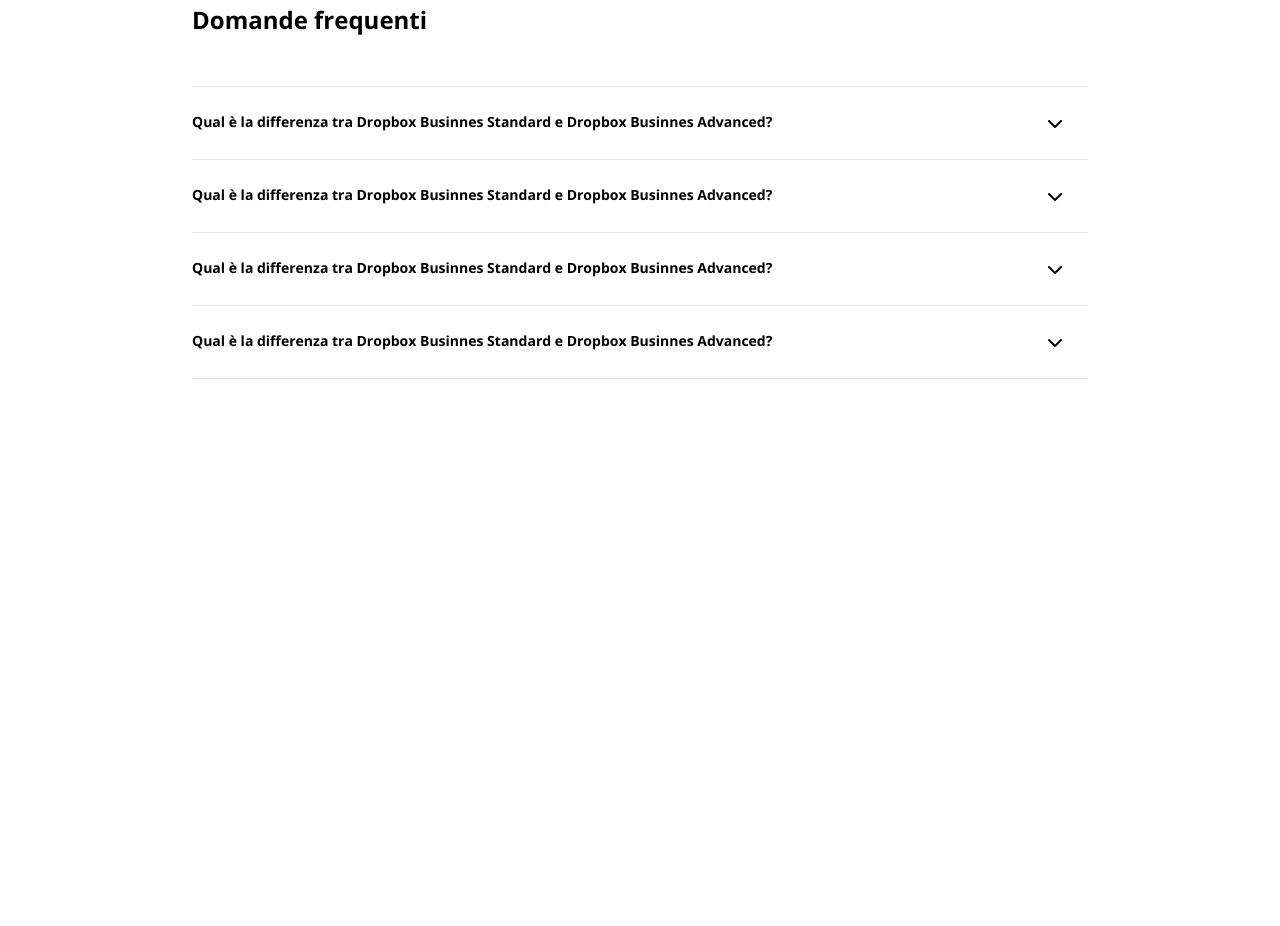
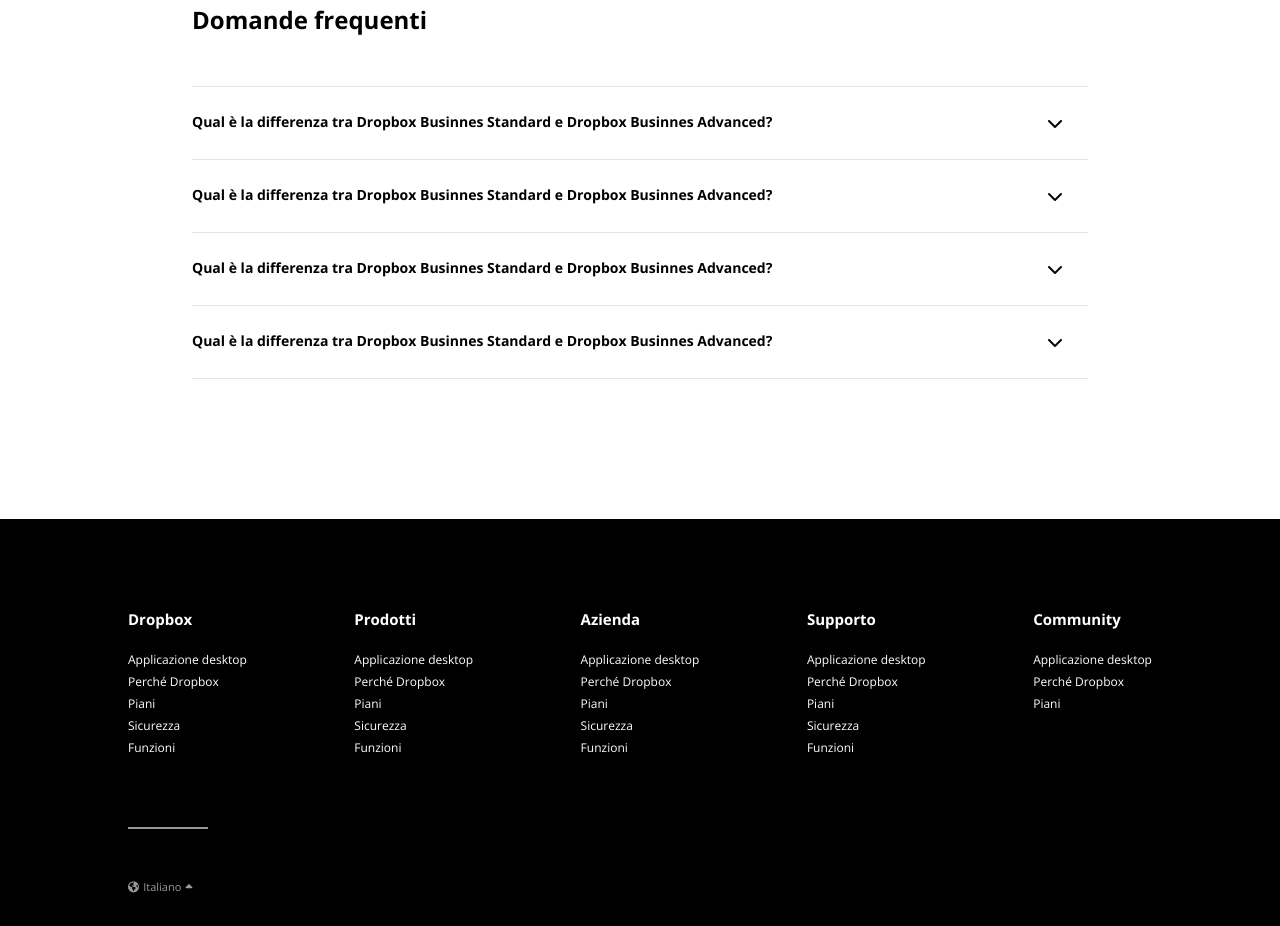
Before and after one commit to NicolaVerlato/htmlcss-dropbox, a plain HTML site: page index.html in a window 1280 px wide. Shown: the part 5030-5956 px from the top of the page. Before the commit the page ends 5549 px from the top, so only its background shows below. Drawn offline with nearby package versions, Linux system fonts and the light colour scheme.

Commit message:
mancano ultimi ritocchi

```diff
--- a/css/style.css
+++ b/css/style.css
@@ -363,3 +363,34 @@ li span{
 .domanda span{
     padding-right: 25px;
 }
+
+/* FOOTER */
+footer{
+    background-color: black;
+    color: white;
+    padding-top: 80px;
+    padding-bottom: 30px;
+}
+.col-footer h3{
+    font-size: 15px;
+}
+.col-footer a{
+    background-color: inherit;
+    color: inherit;
+    font-size: 12px;
+    padding: 0;
+}
+.col-footer li{
+    margin: 0;
+}
+.container-big .linea{
+    margin-top: 70px;
+    margin-bottom: 40px;
+    border: 1px solid rgba(255, 255, 255, 0.6);
+    width: 80px;
+}
+.language span{
+    font-size: 11px;
+    color:  rgba(255, 255, 255, 0.6);
+    display: inline;
+}
--- a/index.html
+++ b/index.html
@@ -467,5 +467,123 @@
 
     </main>
 
+    <footer>
+        <div class="container-big">
+            <div class="flex-space-between">
+                <div class="col-footer">
+                    <h3>Dropbox</h3>
+
+                    <ul>
+                        <li>
+                            <a href="#">Applicazione desktop</a>
+                        </li>
+                        <li>
+                            <a href="#">Perché Dropbox</a>
+                        </li>
+                        <li>
+                            <a href="#">Piani</a>
+                        </li>
+                        <li>
+                            <a href="#">Sicurezza</a>
+                        </li>
+                        <li>
+                            <a href="#">Funzioni</a>
+                        </li>
+                    </ul>
+                </div>
+
+                <div class="col-footer">
+                    <h3>Prodotti</h3>
+
+                    <ul>
+                        <li>
+                            <a href="#">Applicazione desktop</a>
+                        </li>
+                        <li>
+                            <a href="#">Perché Dropbox</a>
+                        </li>
+                        <li>
+                            <a href="#">Piani</a>
+                        </li>
+                        <li>
+                            <a href="#">Sicurezza</a>
+                        </li>
+                        <li>
+                            <a href="#">Funzioni</a>
+                        </li>
+                    </ul>
+                </div>
+
+                <div class="col-footer">
+                    <h3>Azienda</h3>
+
+                    <ul>
+                        <li>
+                            <a href="#">Applicazione desktop</a>
+                        </li>
+                        <li>
+                            <a href="#">Perché Dropbox</a>
+                        </li>
+                        <li>
+                            <a href="#">Piani</a>
+                        </li>
+                        <li>
+                            <a href="#">Sicurezza</a>
+                        </li>
+                        <li>
+                            <a href="#">Funzioni</a>
+                        </li>
+                    </ul>
+                </div>
+
+                <div class="col-footer">
+                    <h3>Supporto</h3>
+
+                    <ul>
+                        <li>
+                            <a href="#">Applicazione desktop</a>
+                        </li>
+                        <li>
+                            <a href="#">Perché Dropbox</a>
+                        </li>
+                        <li>
+                            <a href="#">Piani</a>
+                        </li>
+                        <li>
+                            <a href="#">Sicurezza</a>
+                        </li>
+                        <li>
+                            <a href="#">Funzioni</a>
+                        </li>
+                    </ul>
+                </div>
+
+                <div class="col-footer">
+                    <h3>Community</h3>
+
+                    <ul>
+                        <li>
+                            <a href="#">Applicazione desktop</a>
+                        </li>
+                        <li>
+                            <a href="#">Perché Dropbox</a>
+                        </li>
+                        <li>
+                            <a href="#">Piani</a>
+                        </li>
+                    </ul>
+                </div>
+            </div>
+
+            <div class="linea"></div>
+
+            <div class="language">
+                <span><i class="fa-solid fa-earth-americas"></i></span>
+                <span>Italiano</span>
+                <span class="triangle"><i class="fa-solid fa-caret-up"></i></span>
+            </div>
+        </div>
+    </footer>
+
 </body>
 </html>
```
